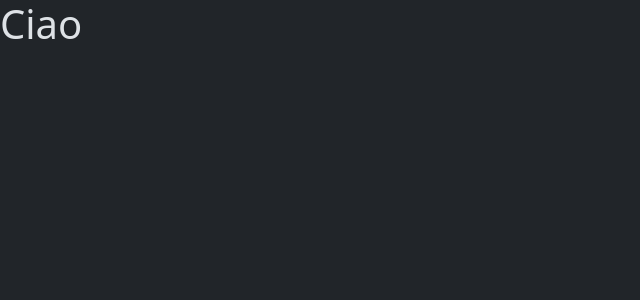
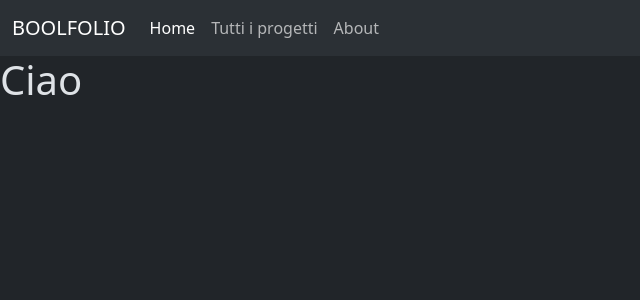
Before and after one commit to GiuliaSetti/vite-boolfolio, a Vue app: page / in a window 1280 px wide. Shown: the top 300 px of the page, without its empty margins (0-640 px from the left). Built offline with nearby package versions, Linux system fonts and the light colour scheme.

Commit message:
feat: header and started project list

```diff
--- a/src/App.vue
+++ b/src/App.vue
@@ -1,16 +1,22 @@
 <script>
+//header
+  import AppHeader from './components/AppHeader.vue';
+//main
   import AppMain from './components/AppMain.vue';
+
   export default {
     name: 'App',
     data() {
     },
     components: {
+      AppHeader,
       AppMain,
     }
   }
 </script>
 
 <template>
+  <AppHeader></AppHeader>
   <router-view></router-view>
 </template>
 
--- /dev/null
+++ b/src/components/AppHeader.vue
@@ -0,0 +1,44 @@
+<script>
+
+export default{
+    name: 'AppHeader',
+}
+
+</script>
+
+<template>
+
+    <header>
+
+        <nav class="navbar navbar-expand-lg bg-body-tertiary">
+            <div class="container-fluid">
+                <a class="navbar-brand" href="#">BOOLFOLIO</a>
+                <button class="navbar-toggler" type="button" data-bs-toggle="collapse" data-bs-target="#navbarNav" aria-controls="navbarNav" aria-expanded="false" aria-label="Toggle navigation">
+                    <span class="navbar-toggler-icon"></span>
+                </button>
+                <div class="collapse navbar-collapse" id="navbarNav">
+                    <ul class="navbar-nav">
+                        <li class="nav-item">
+                            <a class="nav-link active" aria-current="page" href="#">Home</a>
+                        </li>
+                        <li class="nav-item">
+                            <a class="nav-link" href="#">Tutti i progetti</a>
+                        </li>
+                        <li class="nav-item">
+                            <a class="nav-link" href="#">About</a>
+                        </li>
+                    </ul>
+                </div>
+            </div>
+        </nav>
+
+    </header>
+
+</template>
+
+<style lang="scss" scoped>
+
+
+
+
+</style>
```
Also changed, not shown: src/pages/ProjectList.vue (added, +13 -0 lines).
